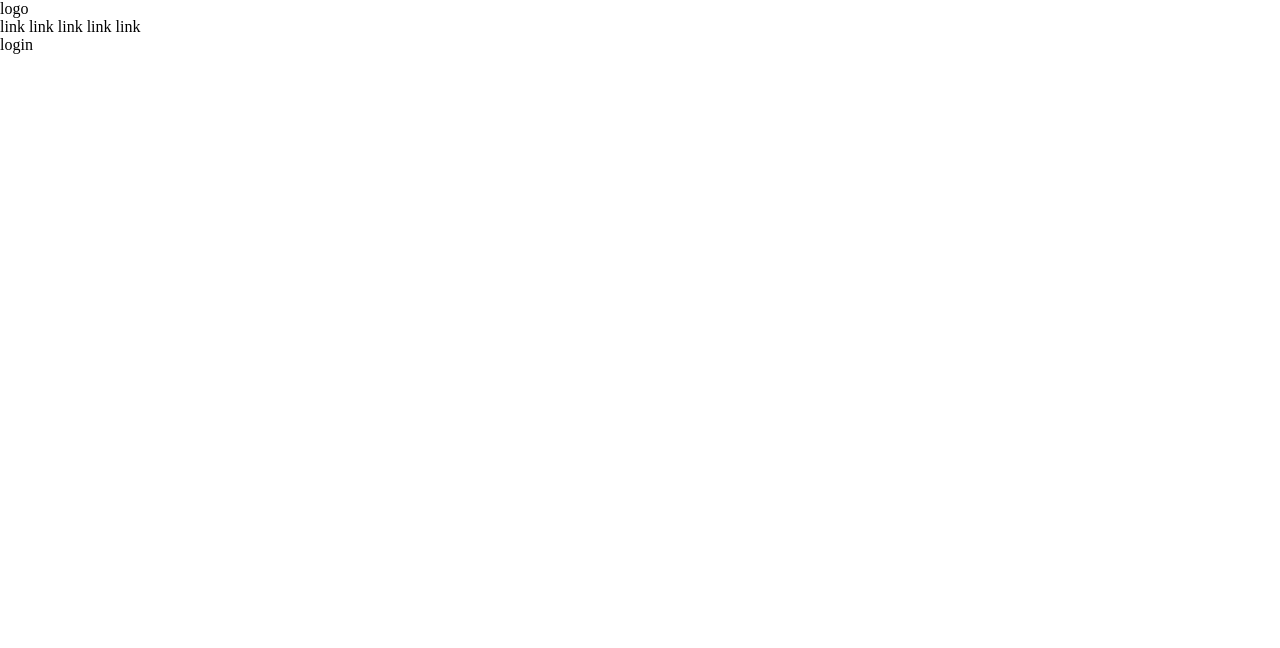
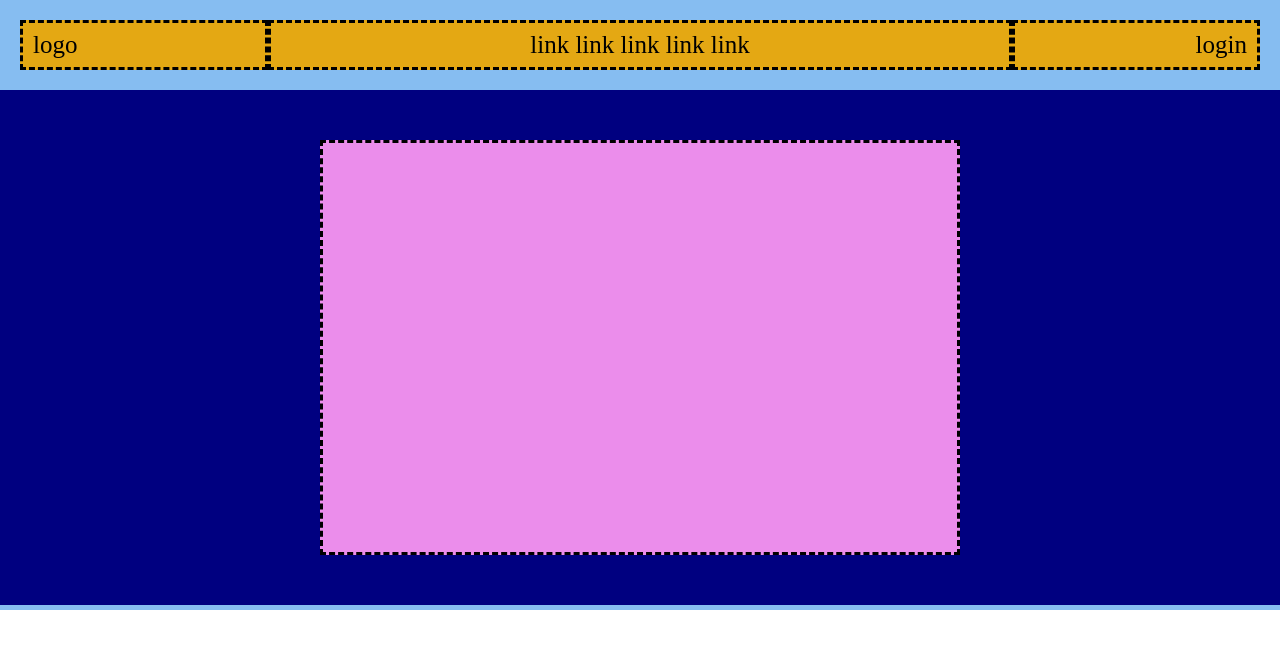
Before and after one commit to EmanueleBrusa/htmlcss-struttura-discord, a plain HTML site: page index.html in a window 1280 px wide. Drawn offline with Linux system fonts and the light colour scheme.

Commit message:
[FEAT/STYLE]inserimento html/css sezione header

```diff
--- a/css/style.css
+++ b/css/style.css
@@ -3,3 +3,61 @@
     margin: 0;
     box-sizing: border-box;
 }
+/*inizio header*/
+header{
+    background-color: rgb(134, 189, 241);
+    width: 100%;
+    height: 610px;
+}
+.prima-riga{
+    display: flex;
+    justify-content: center;
+    padding: 20px;
+
+}
+.prima-colonna{
+    background-color: rgb(228, 168, 19);
+    border-style: dashed;
+    width: 250px;
+    height: 50px;
+    display: flex;
+    justify-content: center;
+    flex-direction: column;
+}
+.seconda-colonna{
+    background-color: rgb(228, 168, 19);
+    border-style: dashed;
+    width: 750px;
+    height: 50px;
+    display: flex;
+    justify-content: center;
+    align-items: center;
+}
+.terza-colonna{
+    background-color: rgb(228, 168, 19);
+    border-style: dashed;
+    width: 250px;
+    height: 50px;
+    display: flex;
+    justify-content: flex-end;
+    align-items: center;
+}
+p{
+    padding: 10px;
+    font-size: 25px;
+}
+.seconda-riga{
+    width: 100%;
+    height: 515px;
+    background-color: rgb(0, 0, 128);
+    display: flex;
+    justify-content: center;
+    align-items: center;
+}
+.unica-colonna{
+    width: 50%;
+    height: 415px;
+    background-color: rgb(235, 141, 235);
+    border-style: dashed;
+}
+/*fine header*/
--- a/index.html
+++ b/index.html
@@ -22,7 +22,7 @@
                         <p>link link link link link</p>
                     </div>
                 </div><!--fine seconda colonna-->
-                <div><!--terza colonna, no spazi-->
+                <div class="terza-colonna"><!--terza colonna, no spazi-->
                     <div class="testo-login">
                         <p>login</p>
                     </div><!--fine terza colonna-->
```
